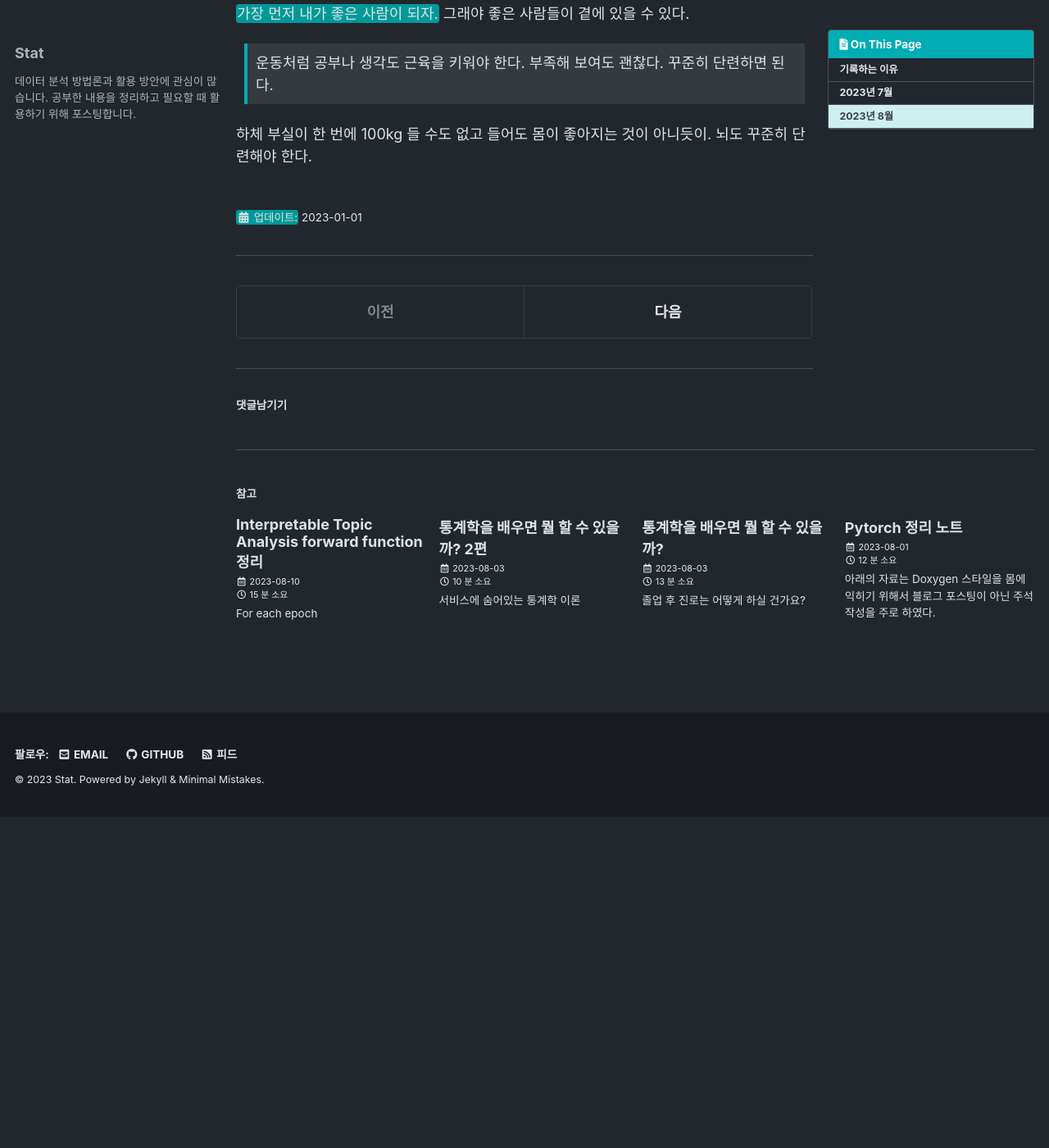
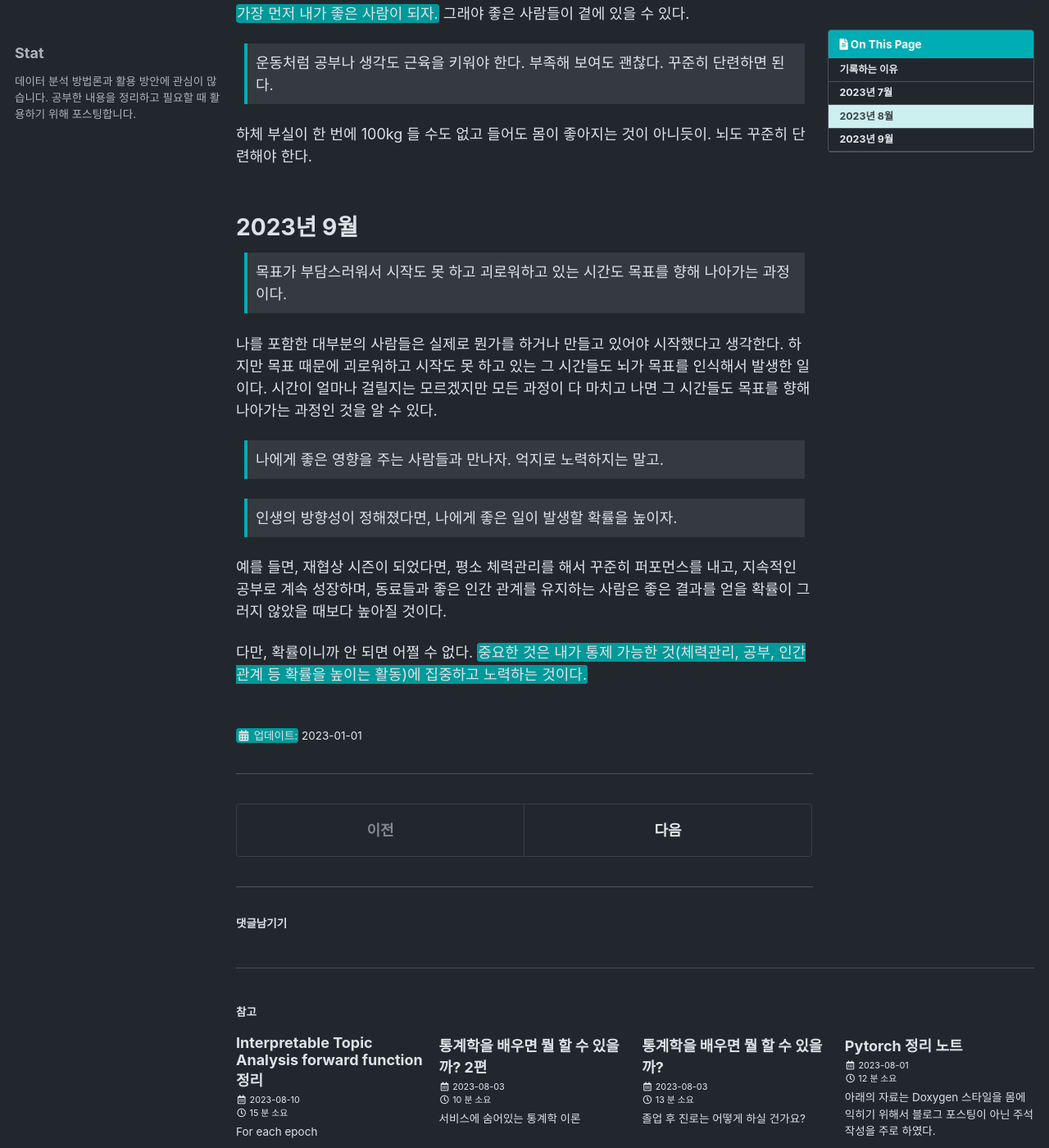
Before and after one commit to StatPage/statpage.github.io, a Jekyll site: the page built from _posts/Etc/2023-01-01-good_thoughts.md, in a window 1280 px wide and 1400 px high, scrolled down 1712 px. Shown: the whole window at 82% size. Built offline with Jekyll 4.4.1, drawn with Linux system fonts in a browser that asks for light colours; cached includes are drawn as plain includes; some web fonts are replaced; comment, search, counter and statistics services are not loaded; before the commit the page ends 2708 px from its top, so only the background shows below that.

Commit message:
update thoughts

```diff
--- a/_posts/Etc/2023-01-01-good_thoughts.md
+++ b/_posts/Etc/2023-01-01-good_thoughts.md
@@ -55,3 +55,17 @@ published: true
 > 운동처럼 공부나 생각도 근육을 키워야 한다. 부족해 보여도 괜찮다. 꾸준히 단련하면 된다.
 
 하체 부실이 한 번에 100kg 들 수도 없고 들어도 몸이 좋아지는 것이 아니듯이. 뇌도 꾸준히 단련해야 한다.
+
+# 2023년 9월
+
+> 목표가 부담스러워서 시작도 못 하고 괴로워하고 있는 시간도 목표를 향해 나아가는 과정이다.
+
+나를 포함한 대부분의 사람들은 실제로 뭔가를 하거나 만들고 있어야 시작했다고 생각한다. 하지만 목표 때문에 괴로워하고 시작도 못 하고 있는 그 시간들도 뇌가 목표를 인식해서 발생한 일이다. 시간이 얼마나 걸릴지는 모르겠지만 모든 과정이 다 마치고 나면 그 시간들도 목표를 향해 나아가는 과정인 것을 알 수 있다.
+
+> 나에게 좋은 영향을 주는 사람들과 만나자. 억지로 노력하지는 말고.
+
+> 인생의 방향성이 정해졌다면, 나에게 좋은 일이 발생할 확률을 높이자.
+
+예를 들면, 재협상 시즌이 되었다면, 평소 체력관리를 해서 꾸준히 퍼포먼스를 내고, 지속적인 공부로 계속 성장하며, 동료들과 좋은 인간 관계를 유지하는 사람은 좋은 결과를 얻을 확률이 그러지 않았을 때보다 높아질 것이다.
+
+다만, 확률이니까 안 되면 어쩔 수 없다. **중요한 것은 내가 통제 가능한 것(체력관리, 공부, 인간관계 등 확률을 높이는 활동)에 집중하고 노력하는 것이다.**
```
